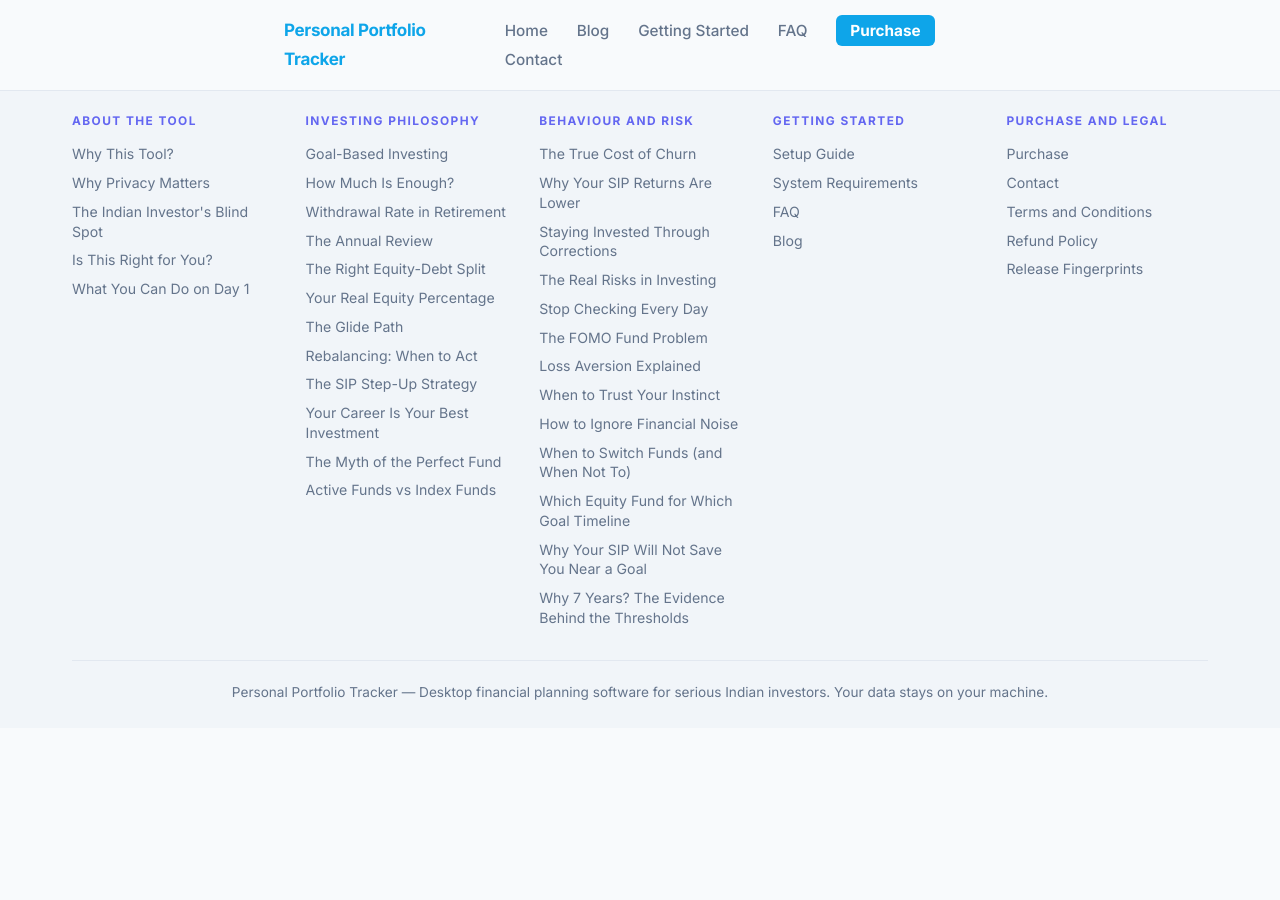
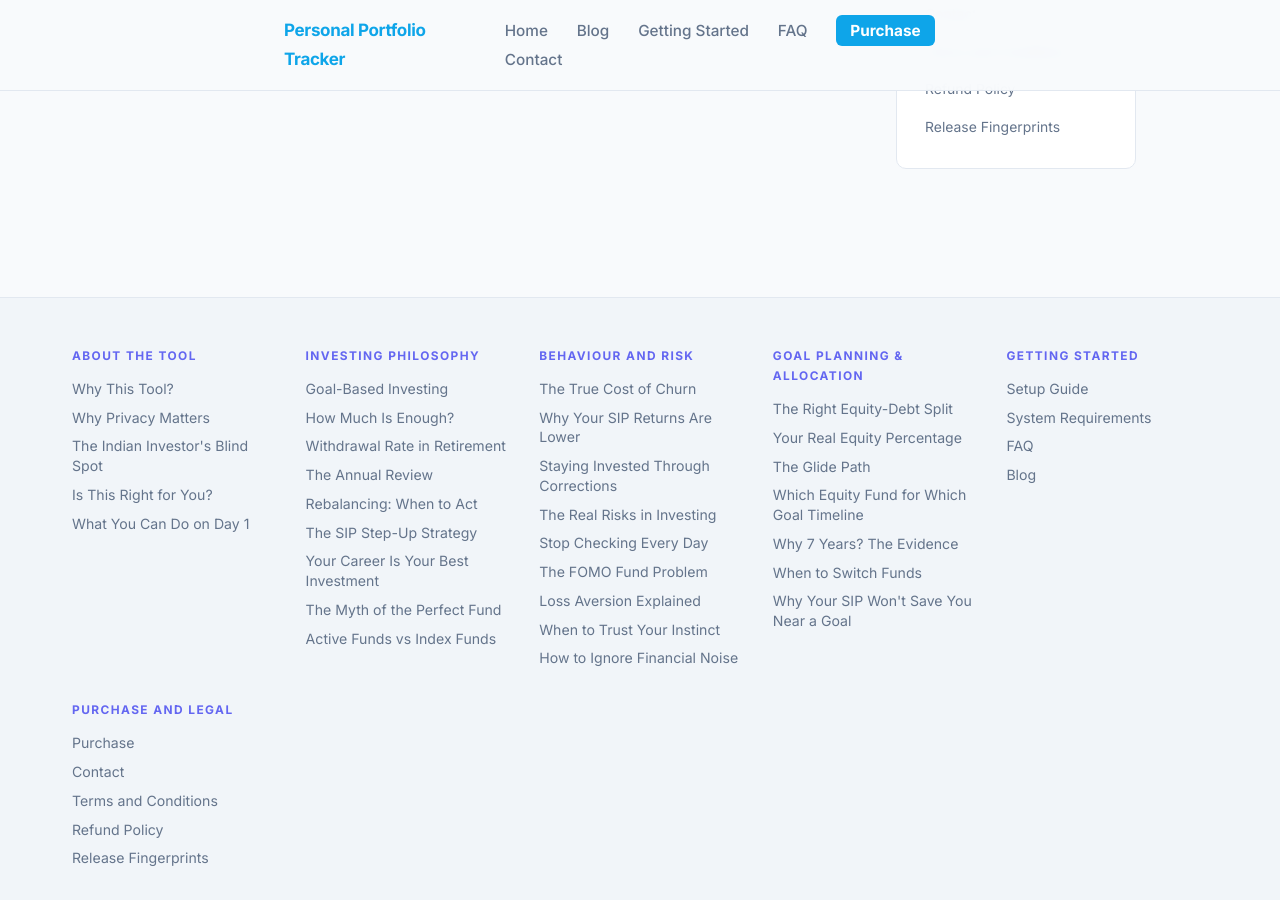
Before and after one commit to srikrishna2024/portfolio-tracker-blog, a Jekyll site: the page built from blog/index.html, in a window 1280 px wide and 900 px high, scrolled down 2807 px. Built offline with Jekyll 4.4.1, drawn with Linux system fonts in a browser that asks for light colours; before the commit the page ends 3535 px from its top, so only the background shows below that; some of the changed text lies outside the part shown.

Commit message:
blog: restructure navigation — add Goal Planning & Allocation section, clean up Behaviour and Risk

```diff
--- a/_includes/sidebar.html
+++ b/_includes/sidebar.html
@@ -45,10 +45,19 @@
       <li><a href="{{ '/loss-aversion/' | relative_url }}" class="sidebar-post-link">Loss Aversion Explained</a></li>
       <li><a href="{{ '/trust-your-instinct/' | relative_url }}" class="sidebar-post-link">When to Trust Your Instinct</a></li>
       <li><a href="{{ '/ignoring-noise/' | relative_url }}" class="sidebar-post-link">How to Ignore Financial Noise</a></li>
+    </ul>
+  </div>
+
+  <div class="sidebar-block">
+    <h4 class="sidebar-title">Goal Planning &amp; Allocation</h4>
+    <ul class="sidebar-list">
+      <li><a href="{{ '/equity-debt-split/' | relative_url }}" class="sidebar-post-link">The Right Equity-Debt Split</a></li>
+      <li><a href="{{ '/real-equity-percentage/' | relative_url }}" class="sidebar-post-link">Your Real Equity Percentage</a></li>
+      <li><a href="{{ '/glide-path/' | relative_url }}" class="sidebar-post-link">The Glide Path</a></li>
+      <li><a href="{{ '/blog/2026/06/fund-category-timeline-matching/' | relative_url }}" class="sidebar-post-link">Which Equity Fund for Which Goal Timeline</a></li>
+      <li><a href="{{ '/blog/2026/06/why-7-years-fund-timeline-evidence/' | relative_url }}" class="sidebar-post-link">Why 7 Years? The Evidence</a></li>
       <li><a href="{{ '/blog/2026/06/when-to-switch-funds/' | relative_url }}" class="sidebar-post-link">When to Switch Funds (and When Not To)</a></li>
-      <li><a href="{{ '/blog/2026/06/fund-category-timeline-matching/' | relative_url }}" class="sidebar-post-link">Which Equity Fund for Which Goal Timeline</a></li>
-      <li><a href="{{ '/blog/2026/06/equity-dampening-effect/' | relative_url }}" class="sidebar-post-link">Why Your SIP Will Not Save You Near a Goal</a></li>
-      <li><a href="{{ '/blog/2026/06/why-7-years-fund-timeline-evidence/' | relative_url }}" class="sidebar-post-link">Why 7 Years? The Evidence Behind the Thresholds</a></li>
+      <li><a href="{{ '/blog/2026/06/equity-dampening-effect/' | relative_url }}" class="sidebar-post-link">Why Your SIP Won't Save You Near a Goal</a></li>
     </ul>
   </div>
 
--- a/_layouts/wide.html
+++ b/_layouts/wide.html
@@ -48,9 +48,6 @@
           <a href="{{ '/how-much-is-enough/' | relative_url }}">How Much Is Enough?</a>
           <a href="{{ '/withdrawal-rate/' | relative_url }}">Withdrawal Rate in Retirement</a>
           <a href="{{ '/annual-review/' | relative_url }}">The Annual Review</a>
-          <a href="{{ '/equity-debt-split/' | relative_url }}">The Right Equity-Debt Split</a>
-          <a href="{{ '/real-equity-percentage/' | relative_url }}">Your Real Equity Percentage</a>
-          <a href="{{ '/glide-path/' | relative_url }}">The Glide Path</a>
           <a href="{{ '/rebalancing/' | relative_url }}">Rebalancing: When to Act</a>
           <a href="{{ '/sip-step-up/' | relative_url }}">The SIP Step-Up Strategy</a>
           <a href="{{ '/career-is-your-best-investment/' | relative_url }}">Your Career Is Your Best Investment</a>
@@ -69,13 +66,20 @@
           <a href="{{ '/loss-aversion/' | relative_url }}">Loss Aversion Explained</a>
           <a href="{{ '/trust-your-instinct/' | relative_url }}">When to Trust Your Instinct</a>
           <a href="{{ '/ignoring-noise/' | relative_url }}">How to Ignore Financial Noise</a>
-          <a href="{{ '/blog/2026/06/when-to-switch-funds/' | relative_url }}">When to Switch Funds (and When Not To)</a>
-          <a href="{{ '/blog/2026/06/fund-category-timeline-matching/' | relative_url }}">Which Equity Fund for Which Goal Timeline</a>
-          <a href="{{ '/blog/2026/06/equity-dampening-effect/' | relative_url }}">Why Your SIP Will Not Save You Near a Goal</a>
-          <a href="{{ '/blog/2026/06/why-7-years-fund-timeline-evidence/' | relative_url }}">Why 7 Years? The Evidence Behind the Thresholds</a>
         </div>
 
         <div class="footer-col">
+          <div class="footer-col-label">Goal Planning &amp; Allocation</div>
+          <a href="{{ '/equity-debt-split/' | relative_url }}">The Right Equity-Debt Split</a>
+          <a href="{{ '/real-equity-percentage/' | relative_url }}">Your Real Equity Percentage</a>
+          <a href="{{ '/glide-path/' | relative_url }}">The Glide Path</a>
+          <a href="{{ '/blog/2026/06/fund-category-timeline-matching/' | relative_url }}">Which Equity Fund for Which Goal Timeline</a>
+          <a href="{{ '/blog/2026/06/why-7-years-fund-timeline-evidence/' | relative_url }}">Why 7 Years? The Evidence</a>
+          <a href="{{ '/blog/2026/06/when-to-switch-funds/' | relative_url }}">When to Switch Funds</a>
+          <a href="{{ '/blog/2026/06/equity-dampening-effect/' | relative_url }}">Why Your SIP Won't Save You Near a Goal</a>
+        </div>
+
+                <div class="footer-col">
           <div class="footer-col-label">Getting Started</div>
           <a href="{{ '/getting-started/' | relative_url }}">Setup Guide</a>
           <a href="{{ '/system-requirements/' | relative_url }}">System Requirements</a>
```
Also changed, not shown: _layouts/default.html (+11 -7 lines), _layouts/home.html (+11 -7 lines).
